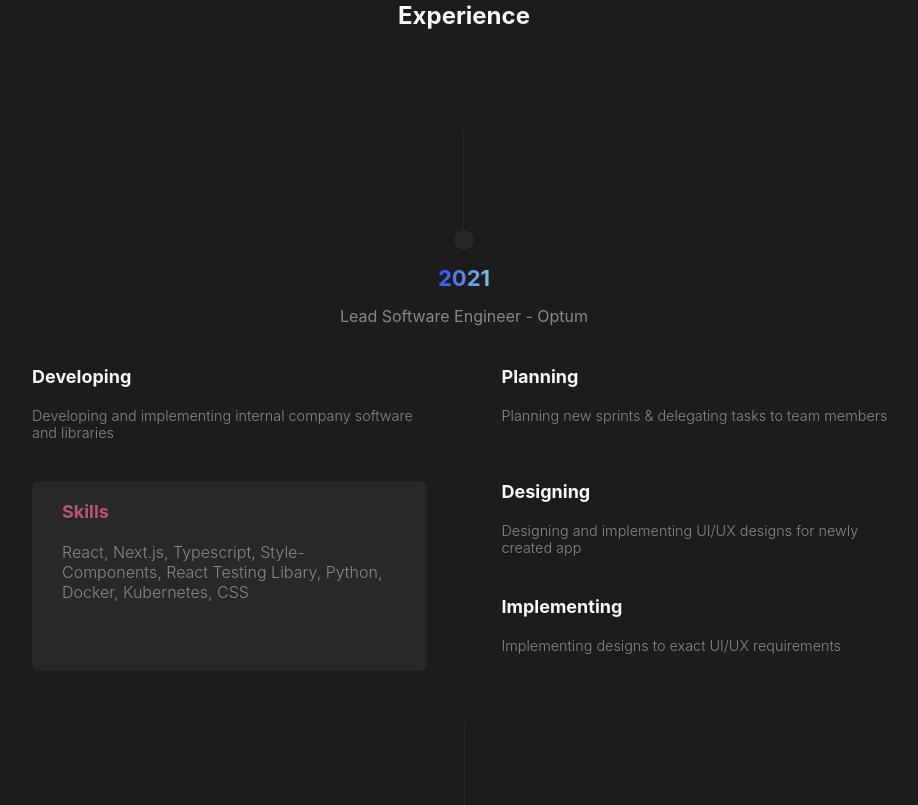
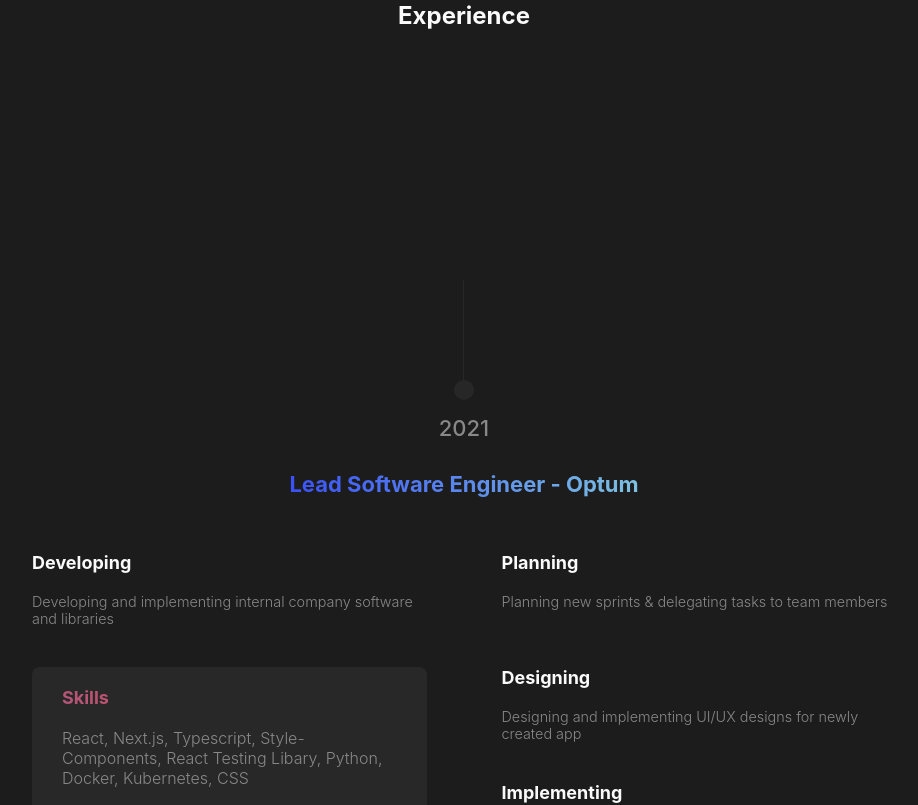
Before and after one commit to luthfib/portfolio, a Next.js app: page / in a window 1280 px wide. Shown: the part 1280-2085 px from the top of the page, without its empty margins (176-1094 px from the left). Built offline with nearby package versions, Linux system fonts and the light colour scheme.

Commit message:
change positions to be highlighted

```diff
--- a/components/experience/common/common.module.scss
+++ b/components/experience/common/common.module.scss
@@ -53,11 +53,16 @@
   display: flex;
   flex-direction: column;
   align-items: center;
-  margin-top: 5rem;
+  margin-top: 20rem;
+
+  p {
+    margin: 1.5rem;
+    font-weight: 500;
+    font-size: 2.2rem;
+  }
 
   h2 {
     margin: 1.5rem;
-    // background: linear-gradient(92.85deg, #252fff -29.84%, #7cc0e2 99.02%);
     background-clip: text;
     -webkit-text-fill-color: transparent;
   }
--- a/components/experience/common/index.js
+++ b/components/experience/common/index.js
@@ -25,8 +25,8 @@
     <div ref={ref} className={styles.containerHeader}>
       <span className={styles.line}></span>
       <div className={styles.circle}> </div>
-      <h2 className={gradient}>{year}</h2>
-      <p>{role}</p>
+      <p>{year}</p>
+      <h2 className={gradient}>{role}</h2>
     </div>
   );
 };
```
